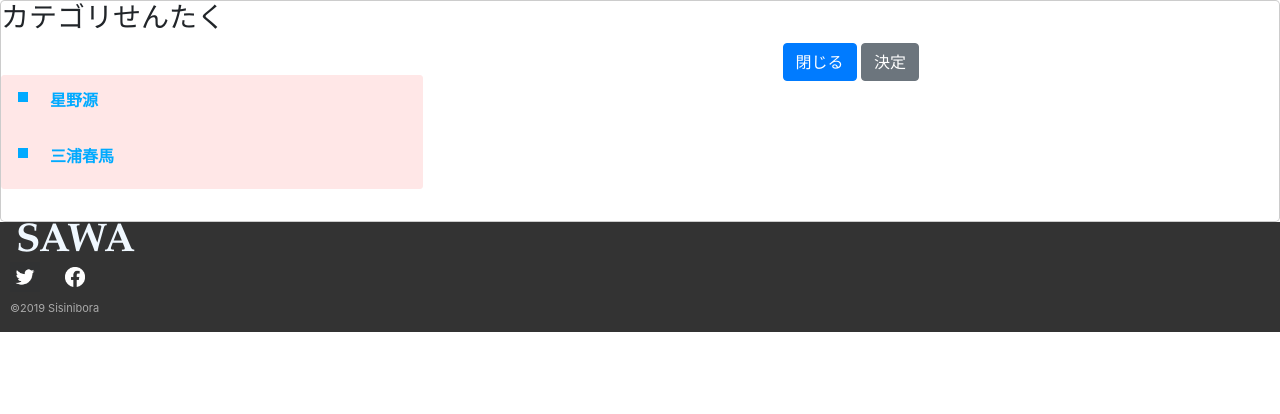
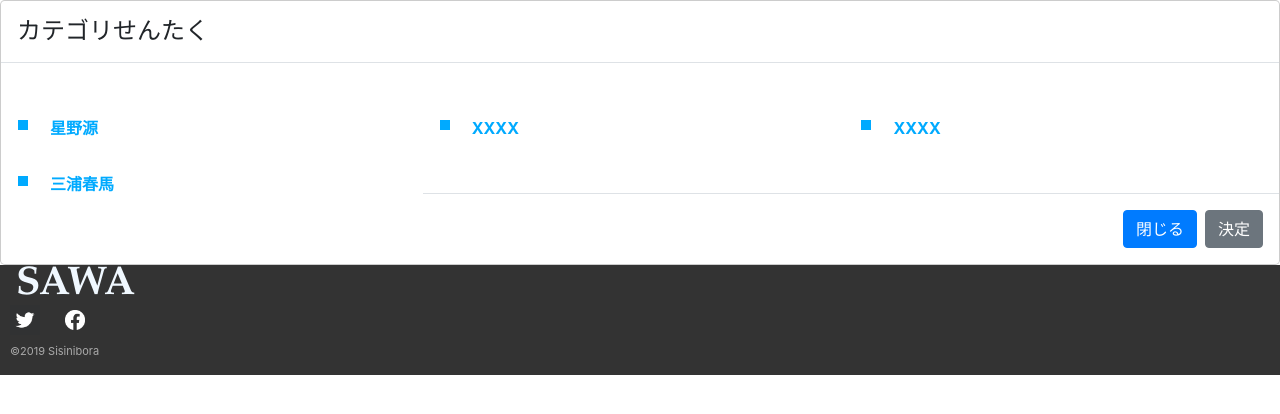
Before and after one commit to ishiyatakashi/SAWA, a Django app: page /camera/category/ in a window 1280 px wide. Shown: the part 80-494 px from the top of the page. Run offline with Django 3.2, Linux system fonts and the light colour scheme; some libraries are stand-ins or nearby versions; some web fonts are replaced.

Commit message:
ishiya modal修正

```diff
--- a/maindata/static/maindata/css/style.css
+++ b/maindata/static/maindata/css/style.css
@@ -565,9 +565,9 @@ margin: none;
     width: 33%;
     margin: 2em auto;
     text-align: left;
-    border: 1px solid #ffe7e7;
+    border: 1px solid #ffffff;
     border-radius: 3px;
-    background: #ffe7e7;
+    background: #ffffff;
     float: left
 }
 
@@ -588,7 +588,7 @@ margin: none;
 .cp_ipcheck label:active:before,
 .cp_ipcheck input:checked + label:before {
     border-color: #00aaff;
-    background: #ffe7e7;
+    background: #ffffff;
 }
 
 .cp_ipcheck label {
@@ -604,7 +604,7 @@ margin: none;
     transition: all 0.15s ease;
     white-space: nowrap;
     text-overflow: ellipsis;
-    background: #ffe7e7;
+    background: #ffffff;
 }
 
 .cp_ipcheck label:before {
--- a/maindata/templates/maindata/category_select.html
+++ b/maindata/templates/maindata/category_select.html
@@ -6,7 +6,7 @@
         {{ main }}
     {% endblock main%}
     <div class="modal-content">
-            <div class="wf-nicomoji"><h3>カテゴリせんたく</h3></div>
+            <div class="wf-nicomoji modal-header h4">カテゴリせんたく</div>
             <form action="sendfile/" method="post" style="text-align: center" enctype="multipart/form-data" onsubmit= "return checkPhase()" name="form">
             <!--<form action="result2/" class="center" method="post" name="selectCategory">-->
                 {% csrf_token %}
@@ -17,19 +17,29 @@
                         <input type="checkbox" name="俳優" id="a_ch2" value="三浦春馬"  checked="checked"/>
                         <label for="a_ch2">三浦春馬</label>
                     </div>
+                    <div class="box">
+                        <input type="checkbox" checked="checked"/>
+                        <label>XXXX</label>
                     </div>
-                <label class="aligncenter">
+                    <div class="box">
+                        <input type="checkbox" checked="checked"/>
+                        <label>XXXX</label>
+                    </div>
+                </div>
+                <div class="modal-footer">
+                    <label>
                         <span class="js-modal-close btn btn-primary">
                             閉じる
                             <input type="button" style="display: none">
                         </span>
                     </label>
-                <label class="left">
+                    <label>
                         <span class="btn btn-secondary">
                             決定
                             <input id="submit-button" type="submit" style="display: none">
                         </span>
                     </label>
+                </div>
             </form>
     </div>
     {% block sub %}
```
Also changed, not shown: maindata/static/maindata/css/modal.css (+5 -5 lines). Lines whose indentation alone changed are shown as unchanged.
